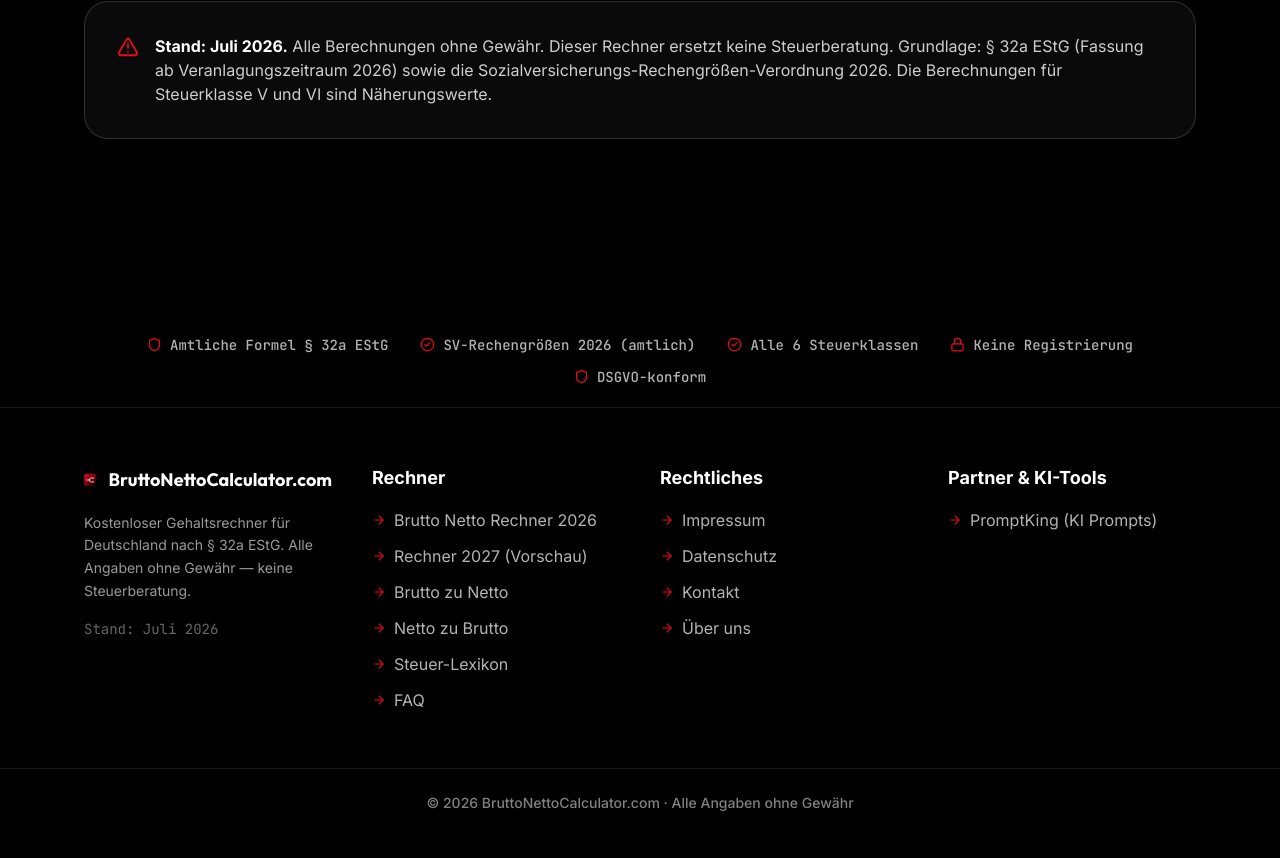
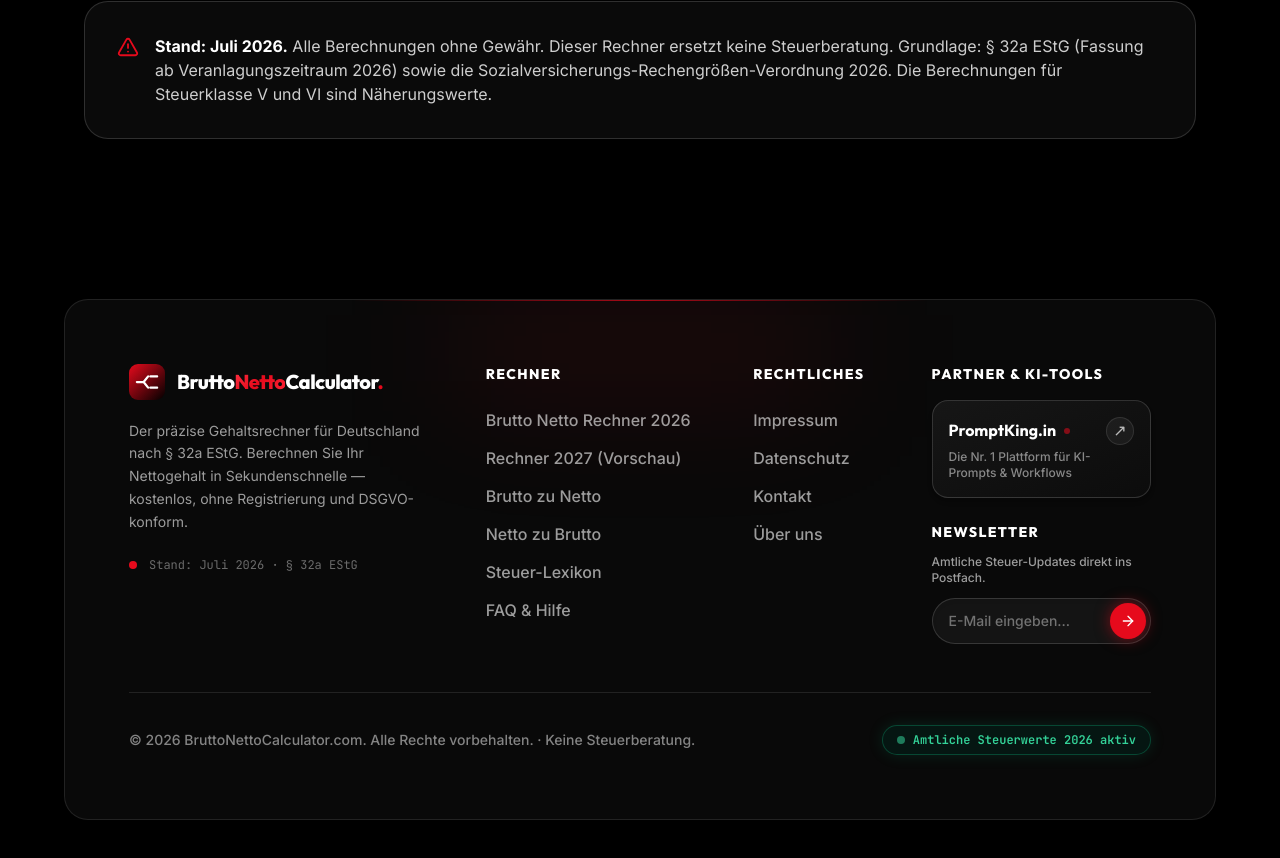
Before and after one commit to monildomadiya/-bruttonettocalculator, a Next.js app: page / in a window 1280 px wide. Shown: the part 5029-5887 px from the top of the page. Before the commit the page ends 5866 px from the top, so only its background shows below. Built offline with nearby package versions, Linux system fonts and the light colour scheme.

Commit message:
Upgrade footer to Ultra-Luxury Fintech Glass Card design matching PromptKing inspiration

```diff
--- a/app/layout.tsx
+++ b/app/layout.tsx
@@ -114,13 +114,6 @@ const nav = [
   { href: "/faq",                       label: "FAQ",           icon: HelpCircle },
 ];
 
-const trustItems = [
-  { label: "Amtliche Formel § 32a EStG",      icon: Shield },
-  { label: "SV-Rechengrößen 2026 (amtlich)",  icon: CheckCircle2 },
-  { label: "Alle 6 Steuerklassen",            icon: CheckCircle2 },
-  { label: "Keine Registrierung",             icon: Lock },
-  { label: "DSGVO-konform",                   icon: Shield },
-];
 
 /* ── Logo mark ────────────────────────────────────────────────────── */
 function LogoMark({ size = 32 }: { size?: number }) {
@@ -199,70 +192,126 @@ export default function RootLayout({ children }: { children: React.ReactNode })
 
         <main>{children}</main>
 
-        {/* ── Footer ─────────────────────────────────────────────────── */}
-        <footer className="mt-24 no-print bg-black text-white">
+        {/* ── Ultra-Luxury Fintech Footer ────────────────────────────── */}
+        <footer className="mt-20 no-print pb-12 px-3 sm:px-6">
+          <div className="max-w-6xl mx-auto bg-[#090909] border border-white/10 rounded-3xl p-8 sm:p-12 md:p-16 relative overflow-hidden shadow-[0_0_80px_rgba(0,0,0,0.95)]">
 
-          {/* Trust bar */}
-          <div className="border-b border-white/10">
-            <div className="max-w-6xl mx-auto px-5 py-5 flex flex-wrap gap-x-8 gap-y-3 justify-center text-sm text-white/70 font-mono font-medium">
-              {trustItems.map(({ label, icon: Icon }) => (
-                <span key={label} className="flex items-center gap-2">
-                  <Icon size={15} className="text-accent flex-shrink-0" style={{ color: "#E60A1C" }} />
-                  {label}
+            {/* Subtle red accent glow line at the top */}
+            <div className="absolute top-0 left-1/2 -translate-x-1/2 w-3/4 sm:w-1/2 h-[1px] bg-gradient-to-r from-transparent via-[#E60A1C]/70 to-transparent" />
+            <div className="absolute top-0 left-1/2 -translate-x-1/2 w-1/3 h-24 bg-[#E60A1C]/10 blur-3xl pointer-events-none" />
+
+            {/* Footer grid */}
+            <div className="relative z-10 grid grid-cols-1 sm:grid-cols-2 lg:grid-cols-12 gap-10 sm:gap-12 pb-12 border-b border-white/10">
+
+              {/* Col 1: Brand Info (Spans 4 cols on lg) */}
+              <div className="lg:col-span-4 space-y-5">
+                <div className="flex items-center gap-3">
+                  <LogoMark size={36} />
+                  <span className="font-display font-black text-xl text-white tracking-tight">
+                    Brutto<span className="text-gradient-accent">Netto</span>Calculator<span className="text-[#E60A1C]">.</span>
                   </span>
-              ))}
+                </div>
+                <p className="leading-relaxed text-white/60 text-sm font-normal pr-4">
+                  Der präzise Gehaltsrechner für Deutschland nach § 32a EStG. Berechnen Sie Ihr Nettogehalt in Sekundenschnelle — kostenlos, ohne Registrierung und DSGVO-konform.
+                </p>
+                <div className="pt-1 flex items-center gap-3 text-xs font-mono text-white/40">
+                  <span className="inline-block w-2 h-2 rounded-full bg-[#E60A1C]" />
+                  <span>Stand: Juli 2026 · § 32a EStG</span>
                 </div>
               </div>
 
-          {/* Footer grid */}
-          <div className="max-w-6xl mx-auto px-4 sm:px-5 py-10 sm:py-14 grid grid-cols-1 sm:grid-cols-2 md:grid-cols-4 gap-8 sm:gap-10 text-base text-white/75">
-            <div>
-              <div className="flex items-center gap-3 mb-4">
-                <LogoMark size={32} />
-                <p className="font-display text-white font-bold text-lg">BruttoNettoCalculator.com</p>
-              </div>
-              <p className="leading-relaxed text-white/60 text-sm font-normal">
-                Kostenloser Gehaltsrechner für Deutschland nach § 32a EStG. Alle Angaben ohne Gewähr — keine Steuerberatung.
+              {/* Col 2: Rechner (Spans 3 cols on lg) */}
+              <div className="lg:col-span-3">
+                <p className="font-display font-extrabold text-xs sm:text-sm uppercase tracking-widest text-white mb-6">
+                  RECHNER
                 </p>
-              <p className="mt-4 text-sm text-white/40 font-mono">Stand: Juli 2026</p>
-            </div>
-
-            <div>
-              <p className="font-bold text-white mb-4 text-lg">Rechner</p>
-              <ul className="space-y-3 text-base text-white/70">
-                <li><Link href="/"                          className="hover:text-white transition-colors flex items-center gap-2"><ArrowRight size={14} className="text-[#E60A1C]" />Brutto Netto Rechner 2026</Link></li>
-                <li><Link href="/brutto-netto-rechner-2027" className="hover:text-white transition-colors flex items-center gap-2"><ArrowRight size={14} className="text-[#E60A1C]" />Rechner 2027 (Vorschau)</Link></li>
-                <li><Link href="/rechner/brutto-zu-netto"   className="hover:text-white transition-colors flex items-center gap-2"><ArrowRight size={14} className="text-[#E60A1C]" />Brutto zu Netto</Link></li>
-                <li><Link href="/rechner/netto-zu-brutto"   className="hover:text-white transition-colors flex items-center gap-2"><ArrowRight size={14} className="text-[#E60A1C]" />Netto zu Brutto</Link></li>
-                <li><Link href="/lexikon"                   className="hover:text-white transition-colors flex items-center gap-2"><ArrowRight size={14} className="text-[#E60A1C]" />Steuer-Lexikon</Link></li>
-                <li><Link href="/faq"                       className="hover:text-white transition-colors flex items-center gap-2"><ArrowRight size={14} className="text-[#E60A1C]" />FAQ</Link></li>
+                <ul className="space-y-3.5 text-sm sm:text-base text-white/60 font-medium">
+                  <li><Link href="/"                          className="hover:text-white hover:translate-x-1 inline-block transition-all duration-200">Brutto Netto Rechner 2026</Link></li>
+                  <li><Link href="/brutto-netto-rechner-2027" className="hover:text-white hover:translate-x-1 inline-block transition-all duration-200">Rechner 2027 (Vorschau)</Link></li>
+                  <li><Link href="/rechner/brutto-zu-netto"   className="hover:text-white hover:translate-x-1 inline-block transition-all duration-200">Brutto zu Netto</Link></li>
+                  <li><Link href="/rechner/netto-zu-brutto"   className="hover:text-white hover:translate-x-1 inline-block transition-all duration-200">Netto zu Brutto</Link></li>
+                  <li><Link href="/lexikon"                   className="hover:text-white hover:translate-x-1 inline-block transition-all duration-200">Steuer-Lexikon</Link></li>
+                  <li><Link href="/faq"                       className="hover:text-white hover:translate-x-1 inline-block transition-all duration-200">FAQ & Hilfe</Link></li>
                 </ul>
               </div>
 
-            <div>
-              <p className="font-bold text-white mb-4 text-lg">Rechtliches</p>
-              <ul className="space-y-3 text-base text-white/70">
-                <li><Link href="/impressum"   className="hover:text-white transition-colors flex items-center gap-2"><ArrowRight size={14} className="text-[#E60A1C]" />Impressum</Link></li>
-                <li><Link href="/datenschutz" className="hover:text-white transition-colors flex items-center gap-2"><ArrowRight size={14} className="text-[#E60A1C]" />Datenschutz</Link></li>
-                <li><Link href="/kontakt"     className="hover:text-white transition-colors flex items-center gap-2"><ArrowRight size={14} className="text-[#E60A1C]" />Kontakt</Link></li>
-                <li><Link href="/ueber-uns"   className="hover:text-white transition-colors flex items-center gap-2"><ArrowRight size={14} className="text-[#E60A1C]" />Über uns</Link></li>
+              {/* Col 3: Rechtliches (Spans 2 cols on lg) */}
+              <div className="lg:col-span-2">
+                <p className="font-display font-extrabold text-xs sm:text-sm uppercase tracking-widest text-white mb-6">
+                  RECHTLICHES
+                </p>
+                <ul className="space-y-3.5 text-sm sm:text-base text-white/60 font-medium">
+                  <li><Link href="/impressum"   className="hover:text-white hover:translate-x-1 inline-block transition-all duration-200">Impressum</Link></li>
+                  <li><Link href="/datenschutz" className="hover:text-white hover:translate-x-1 inline-block transition-all duration-200">Datenschutz</Link></li>
+                  <li><Link href="/kontakt"     className="hover:text-white hover:translate-x-1 inline-block transition-all duration-200">Kontakt</Link></li>
+                  <li><Link href="/ueber-uns"   className="hover:text-white hover:translate-x-1 inline-block transition-all duration-200">Über uns</Link></li>
                 </ul>
               </div>
 
+              {/* Col 4: Partner & Newsletter (Spans 3 cols on lg) */}
+              <div className="lg:col-span-3 space-y-6">
                 <div>
-              <p className="font-bold text-white mb-4 text-lg">Partner & KI-Tools</p>
-              <ul className="space-y-3 text-base text-white/70">
-                <li>
-                  <a href="https://promptking.in" target="_blank" rel="noopener" className="hover:text-white transition-colors flex items-center gap-2">
-                    <ArrowRight size={14} className="text-[#E60A1C]" />PromptKing (KI Prompts)
+                  <p className="font-display font-extrabold text-xs sm:text-sm uppercase tracking-widest text-white mb-4">
+                    PARTNER & KI-TOOLS
+                  </p>
+                  <a
+                    href="https://promptking.in"
+                    target="_blank"
+                    rel="noopener"
+                    className="group block p-4 rounded-2xl bg-gradient-to-br from-[#161616] to-[#0C0C0C] border border-white/15 hover:border-[#E60A1C]/60 transition-all shadow-md hover:shadow-[0_0_25px_rgba(230,10,28,0.25)]"
+                  >
+                    <div className="flex items-center justify-between mb-1">
+                      <span className="font-display font-bold text-white group-hover:text-[#E60A1C] transition-colors flex items-center gap-2">
+                        PromptKing.in <span className="w-1.5 h-1.5 rounded-full bg-[#E60A1C] animate-pulse" />
+                      </span>
+                      <span className="w-7 h-7 rounded-full bg-white/5 border border-white/10 flex items-center justify-center text-white/70 group-hover:bg-[#E60A1C] group-hover:text-white group-hover:border-transparent transition-all font-mono">
+                        ↗
+                      </span>
+                    </div>
+                    <p className="text-xs text-white/50 font-medium">Die Nr. 1 Plattform für KI-Prompts & Workflows</p>
                   </a>
-                </li>
-              </ul>
+                </div>
+
+                {/* Newsletter Box (Exact match to PromptKing style!) */}
+                <div>
+                  <p className="font-display font-extrabold text-xs sm:text-sm uppercase tracking-widest text-white mb-3">
+                    NEWSLETTER
+                  </p>
+                  <p className="text-xs text-white/60 mb-3 font-medium">
+                    Amtliche Steuer-Updates direkt ins Postfach.
+                  </p>
+                  <div className="flex items-center bg-[#141414] border border-white/15 rounded-full p-1 pl-4 focus-within:border-[#E60A1C] transition-all shadow-inner">
+                    <input
+                      type="email"
+                      placeholder="E-Mail eingeben..."
+                      className="bg-transparent text-xs sm:text-sm text-white placeholder:text-white/40 outline-none w-full pr-2 font-medium"
+                      readOnly
+                    />
+                    <button
+                      type="button"
+                      title="Anmelden"
+                      aria-label="Für Newsletter anmelden"
+                      className="w-9 h-9 rounded-full bg-[#E60A1C] hover:bg-[#FF2436] flex items-center justify-center text-white flex-shrink-0 shadow-[0_0_15px_rgba(230,10,28,0.5)] transition-all"
+                    >
+                      <ArrowRight size={16} />
+                    </button>
+                  </div>
                 </div>
               </div>
 
-          <div className="border-t border-white/10 py-6 text-center text-sm text-white/50 font-medium">
-            © {new Date().getFullYear()} BruttoNettoCalculator.com · Alle Angaben ohne Gewähr
+            </div>
+
+            {/* Bottom Bar */}
+            <div className="relative z-10 pt-8 flex flex-col sm:flex-row items-center justify-between gap-4 text-xs sm:text-sm text-white/50 font-medium">
+              <div>
+                © {new Date().getFullYear()} BruttoNettoCalculator.com. Alle Rechte vorbehalten. · Keine Steuerberatung.
+              </div>
+              <div className="flex items-center gap-2 px-3.5 py-1.5 rounded-full bg-emerald-950/40 border border-emerald-500/30 text-emerald-400 text-xs font-mono font-semibold shadow-[0_0_15px_rgba(16,185,129,0.15)]">
+                <span className="w-2 h-2 rounded-full bg-emerald-400 animate-pulse flex-shrink-0" />
+                <span>Amtliche Steuerwerte 2026 aktiv</span>
+              </div>
+            </div>
+
           </div>
         </footer>
 
```
Lines whose indentation alone changed are shown as unchanged.
